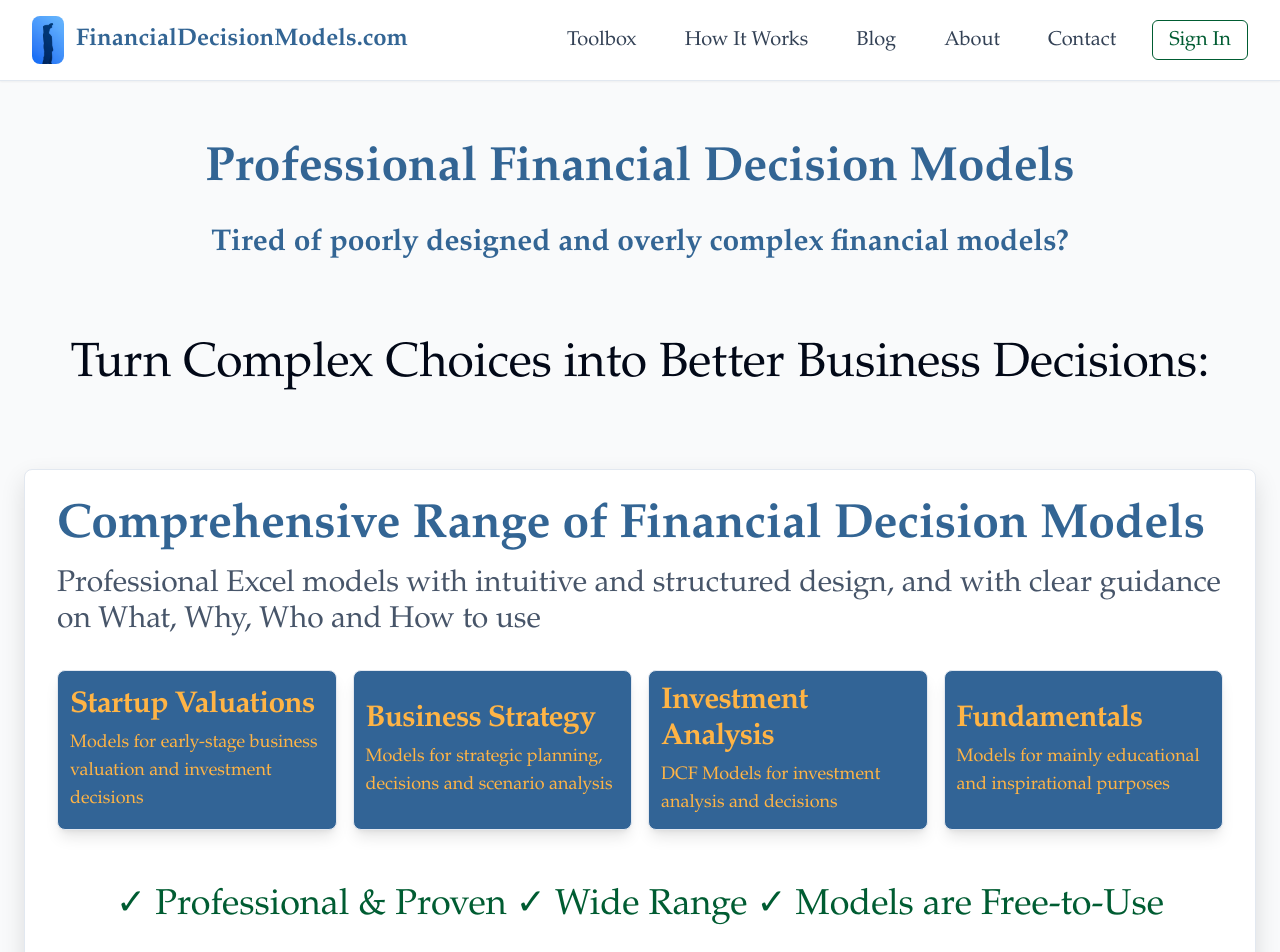
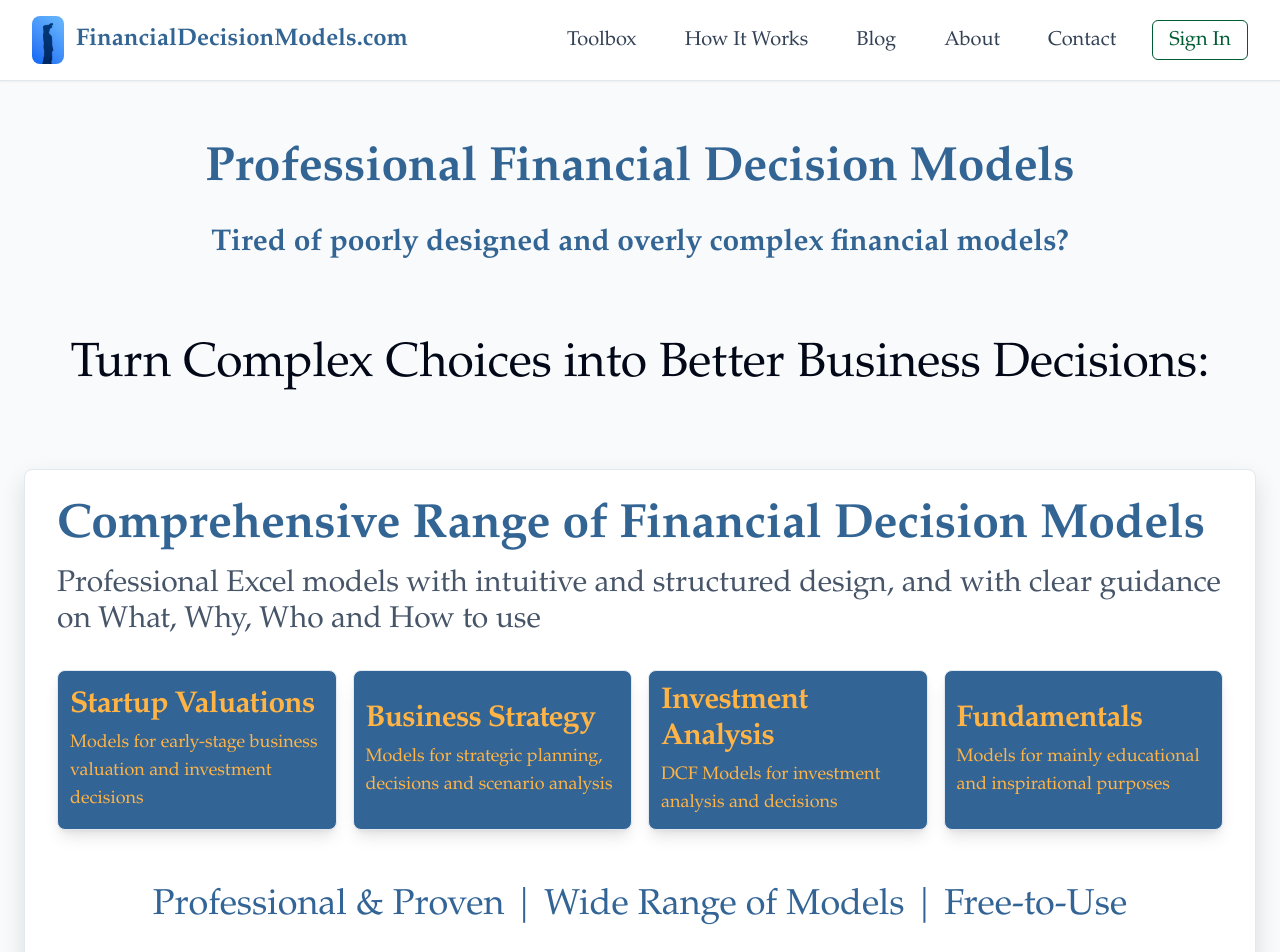
Before and after one commit to PalleFloe/finance-access-pilot, a React (Vite) app: page / in a window 1280 px wide. Shown: the top 952 px of the page. Built offline with nearby package versions, Linux system fonts and the light colour scheme.

Commit message:
Update main page text and color

```diff
--- a/src/components/sections/MainSections.tsx
+++ b/src/components/sections/MainSections.tsx
@@ -82,10 +82,10 @@ const MainSections = () => {
                   </div>
                 </div>
 
-                {/* Checkmarks credibility statement */}
+                {/* Credibility statement */}
                 <div className="text-center py-6">
-                  <div className="font-garamond text-2xl sm:text-2xl md:text-3xl lg:text-4xl font-normal text-rich-emerald">
-                    ✓ Professional & Proven ✓ Wide Range ✓ Models are Free-to-Use
+                  <div className="font-garamond text-2xl sm:text-2xl md:text-3xl lg:text-4xl font-normal" style={{color: '#326496'}}>
+                    Professional & Proven | Wide Range of Models | Free-to-Use
                   </div>
                 </div>
               </CardContent>
```
